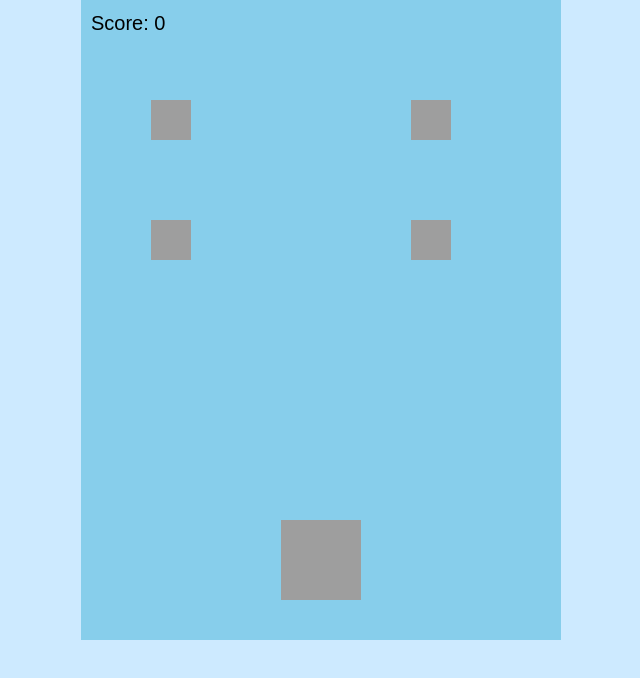
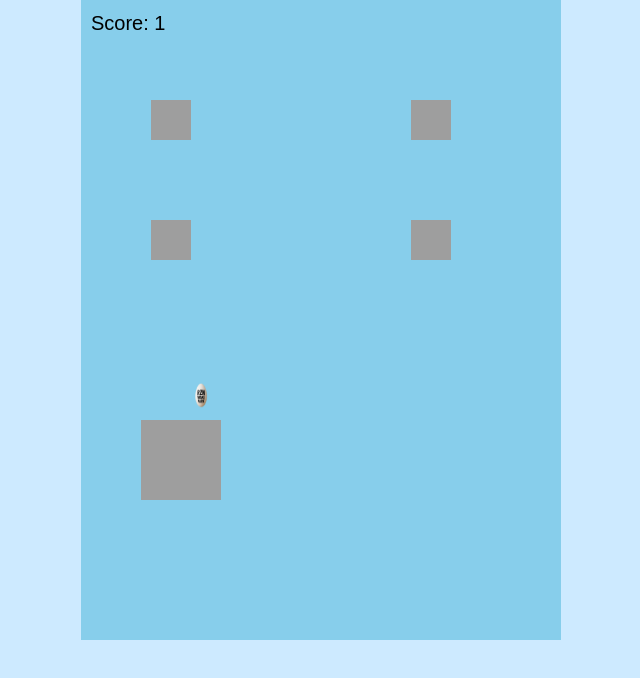
Before and after one commit to seraleks1499/olegfighting, a plain HTML site: page index.html in a window 1280 px wide. Shown: the whole page, without its empty margins (319-959 px from the left). Drawn offline with Linux system fonts and the light colour scheme.

Commit message:
Update index.html

```diff
--- a/index.html
+++ b/index.html
@@ -23,15 +23,19 @@
   duckImg.src = 'duck.png';
   eggImg.src = 'egg.png';
 
-  const waker = {
-    x: canvas.width / 2 - 40,
-    y: canvas.height - 120,
+  const wakerPositions = [
+    { x: 60, y: 420 },   // верхняя левая
+    { x: 60, y: 520 },   // нижняя левая
+    { x: 300, y: 420 },  // верхняя правая
+    { x: 300, y: 520 }   // нижняя правая
+  ];
+
+  let waker = {
+    index: 0,
     width: 80,
-    height: 80,
-    speed: 6
+    height: 80
   };
 
-  // Позиции уток как в "Ну, погоди!": верхняя левая, нижняя левая, верхняя правая, нижняя правая
   const ducks = [
     { x: 70, y: 100 },
     { x: 70, y: 220 },
@@ -41,30 +45,31 @@
 
   const eggPaths = [
     // Левый верхний путь
-    [ {x: 70, y:100}, {x:90, y:150}, {x:110, y:200}, {x:130, y:270} ],
+    [ {x: 70, y:100}, {x:90, y:180}, {x:110, y:260}, {x:80, y:400} ],
     // Левый нижний путь
-    [ {x:70, y:220}, {x:90, y:270}, {x:110, y:320}, {x:130, y:390} ],
+    [ {x:70, y:220}, {x:90, y:300}, {x:110, y:380}, {x:80, y:500} ],
     // Правый верхний путь
-    [ {x:330, y:100}, {x:310, y:150}, {x:290, y:200}, {x:270, y:270} ],
+    [ {x:330, y:100}, {x:310, y:180}, {x:290, y:260}, {x:320, y:400} ],
     // Правый нижний путь
-    [ {x:330, y:220}, {x:310, y:270}, {x:290, y:320}, {x:270, y:390} ]
+    [ {x:330, y:220}, {x:310, y:300}, {x:290, y:380}, {x:320, y:500} ]
   ];
 
   let eggs = [];
-  let eggDropInterval = 2000;
+  let eggDropInterval = 1800;
   let lastEggDrop = 0;
-  let speedMultiplier = 1;
   let score = 0;
 
   function dropEgg() {
     const pathIndex = Math.floor(Math.random() * eggPaths.length);
-    eggs.push({ path: eggPaths[pathIndex], index: 0, speed: 500 / (2 + speedMultiplier) });
+    eggs.push({ path: eggPaths[pathIndex], index: 0, lastMove: Date.now() });
   }
 
   function draw() {
     ctx.clearRect(0, 0, canvas.width, canvas.height);
     ducks.forEach(duck => ctx.drawImage(duckImg, duck.x, duck.y, 40, 40));
-    ctx.drawImage(wakerImg, waker.x, waker.y, waker.width, waker.height);
+
+    const wPos = wakerPositions[waker.index];
+    ctx.drawImage(wakerImg, wPos.x, wPos.y, waker.width, waker.height);
 
     eggs.forEach(egg => {
       const pos = egg.path[egg.index];
@@ -77,22 +82,25 @@
   }
 
   function update() {
-    if (Date.now() - lastEggDrop > eggDropInterval) {
+    const now = Date.now();
+
+    if (now - lastEggDrop > eggDropInterval) {
       dropEgg();
-      lastEggDrop = Date.now();
-      speedMultiplier += 0.1;
-      eggDropInterval = Math.max(500, eggDropInterval - 20);
+      lastEggDrop = now;
     }
 
     eggs.forEach((egg, i) => {
-      egg.index++;
+      if (now - egg.lastMove > 500) {
+        egg.index++;
+        egg.lastMove = now;
+      }
+
       if (egg.index >= egg.path.length) {
-        const finalPos = egg.path[egg.path.length - 1];
+        const last = egg.path[egg.path.length - 1];
+        const wPos = wakerPositions[waker.index];
         if (
-          finalPos.x + 20 > waker.x &&
-          finalPos.x < waker.x + waker.width &&
-          finalPos.y + 30 > waker.y &&
-          finalPos.y < waker.y + waker.height
+          last.x + 20 > wPos.x && last.x < wPos.x + waker.width &&
+          last.y + 30 > wPos.y && last.y < wPos.y + waker.height
         ) {
           score++;
         }
@@ -108,25 +116,24 @@
   }
 
   document.addEventListener('keydown', e => {
-    if (e.key === 'ArrowLeft') waker.x -= waker.speed;
-    if (e.key === 'ArrowRight') waker.x += waker.speed;
-    if (e.key === 'ArrowUp') waker.y -= waker.speed;
-    if (e.key === 'ArrowDown') waker.y += waker.speed;
+    if (e.key === 'ArrowLeft') waker.index = waker.index % 2 === 1 ? waker.index - 1 : waker.index;
+    if (e.key === 'ArrowRight') waker.index = waker.index % 2 === 0 ? waker.index + 1 : waker.index;
+    if (e.key === 'ArrowUp') waker.index = waker.index > 1 ? waker.index - 2 : waker.index;
+    if (e.key === 'ArrowDown') waker.index = waker.index < 2 ? waker.index + 2 : waker.index;
   });
 
-  canvas.addEventListener('touchstart', e => {
-    const touch = e.touches[0];
-    moveTo(touch.clientX, touch.clientY);
-  });
-  canvas.addEventListener('touchmove', e => {
-    const touch = e.touches[0];
-    moveTo(touch.clientX, touch.clientY);
-  });
+  canvas.addEventListener('touchstart', handleTouch);
+  canvas.addEventListener('touchmove', handleTouch);
 
-  function moveTo(x, y) {
+  function handleTouch(e) {
     const rect = canvas.getBoundingClientRect();
-    waker.x = x - rect.left - waker.width / 2;
-    waker.y = y - rect.top - waker.height / 2;
+    const x = e.touches[0].clientX - rect.left;
+    const y = e.touches[0].clientY - rect.top;
+
+    if (x < canvas.width / 2 && y < canvas.height / 2) waker.index = 0;
+    else if (x < canvas.width / 2) waker.index = 1;
+    else if (y < canvas.height / 2) waker.index = 2;
+    else waker.index = 3;
   }
 
   wakerImg.onload = () => requestAnimationFrame(gameLoop);
```
